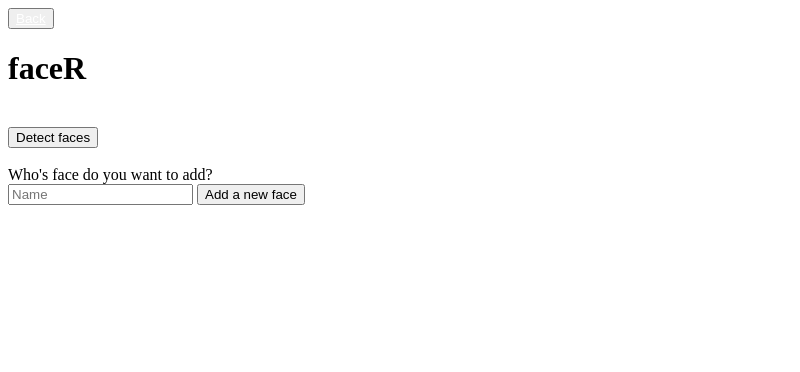
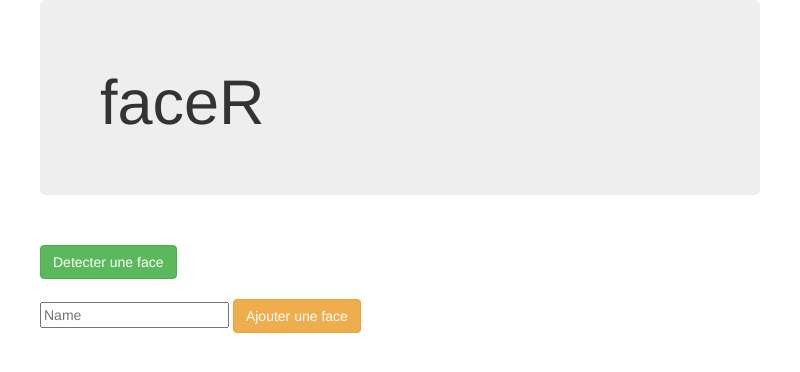
Before and after one commit to Shidory/faceR, an Electron app: page face_detect.html in a window 800 px wide. Drawn offline with Linux system fonts and the light colour scheme.

Commit message:
[UPDATE]update

```diff
--- a/face_detect.html
+++ b/face_detect.html
@@ -3,23 +3,21 @@
   <head>
     <meta charset="UTF-8">
     <title>faceR</title>
+    <link rel="stylesheet" href="css/bootstrap.min.css">
   <script src="face.js"></script>
   </head>
   <body>
       <div class="container">
-          <button class="btn btn-info"><a style="color:white" href="gui.html"> Back</a></button>
           <div class="jumbotron">
             <h1>faceR</h1>
           </div>
           <br>
 
-          <button id="detect" class="btn btn-success" onclick="detect_faces()">Detect faces</button>
+          <button id="detect" class="btn btn-success" onclick="detecter_face()">Detecter une face</button>
           <br>
           <br>
-          <label>Who's face do you want to add?</label>
-          <br>
           <input type="text" placeholder="Name" id="person"/>
-          <button id="add" class="btn btn-warning" onclick="add_face()">Add a new face</button>
+          <button id="add" class="btn btn-warning" onclick="ajouter_face()">Ajouter une face</button>
       </div>
   </body>
 </html>
```
